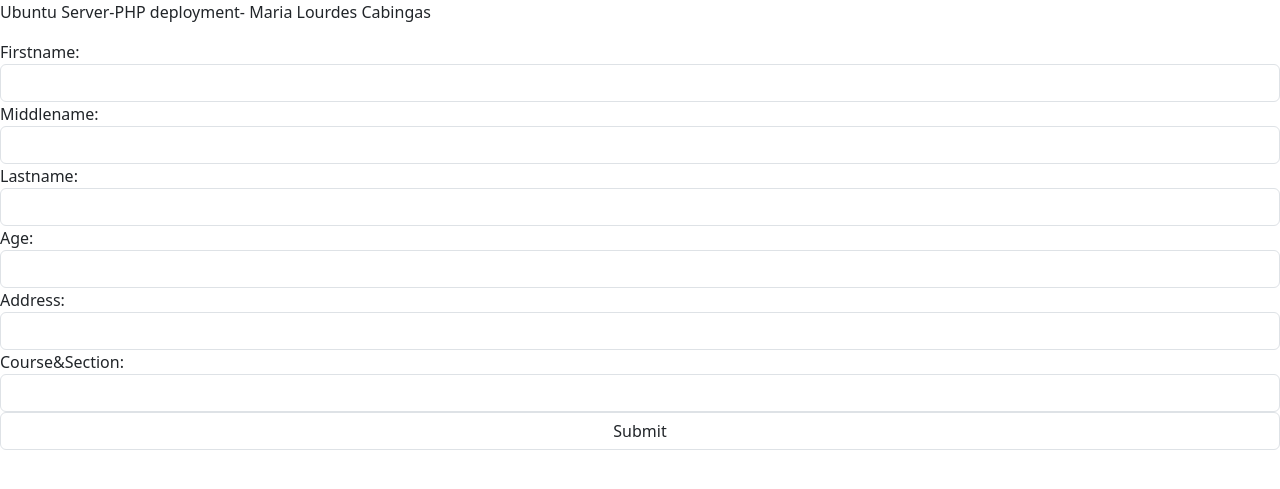
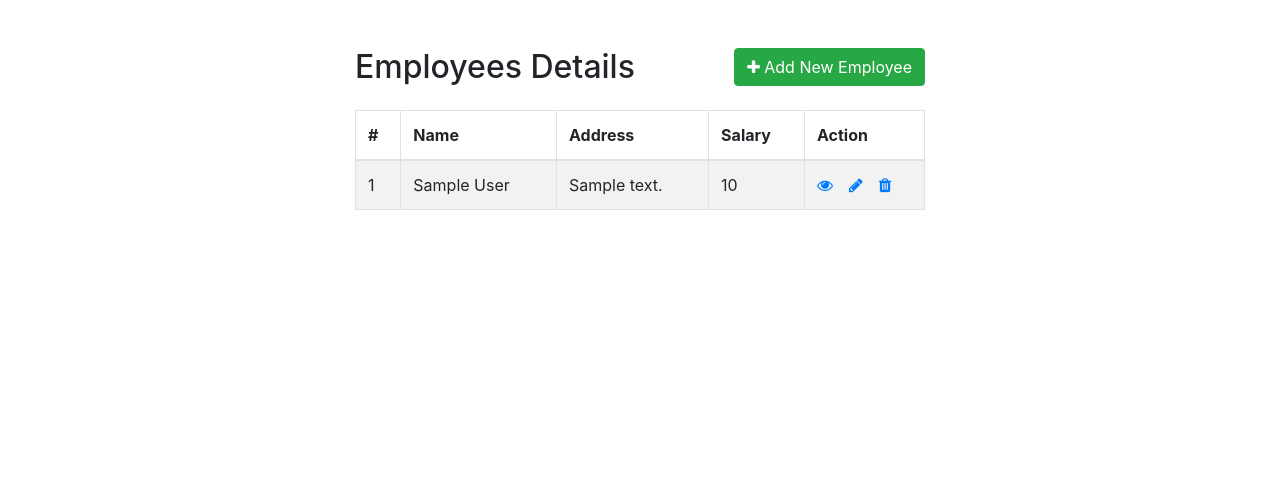
Before and after one commit to SarinaPascan/employees, a PHP site: page / in a window 1280 px wide. Shown: the top 489 px of the page. Run offline with PHP 8.4, Linux system fonts and the light colour scheme; tables that the repository leaves empty or names only in its code hold one stand-in row (values such as "Sample post").

Commit message:
Add files via upload

```diff
--- a/config.php
+++ b/config.php
@@ -0,0 +1,16 @@
+<?php
+/* Database credentials. Assuming you are running MySQL
+server with default setting (user 'root' with no password) */
+define('DB_SERVER', 'localhost');
+define('DB_USERNAME', 'sarina');
+define('DB_PASSWORD', 'Pascan123');
+define('DB_NAME', 'demo');
+
+/* Attempt to connect to MySQL database */
+$link = mysqli_connect(DB_SERVER, DB_USERNAME, DB_PASSWORD, DB_NAME);
+
+// Check connection
+if($link === false){
+    die("ERROR: Could not connect. " . mysqli_connect_error());
+}
+?>
--- a/index.php
+++ b/index.php
@@ -1,49 +1,86 @@
+<!DOCTYPE html>
 <html lang="en">
 <head>
     <meta charset="UTF-8">
-    <meta name="viewport" content="width=device-width, initial-scale=1.0">
-    <title>Ubuntu Server-PHP deployment</title>
+    <title>Dashboard</title>
+    <link rel="stylesheet" href="https://stackpath.bootstrapcdn.com/bootstrap/4.5.2/css/bootstrap.min.css">
+    <link rel="stylesheet" href="https://maxcdn.bootstrapcdn.com/font-awesome/4.7.0/css/font-awesome.min.css">
+    <script src="https://code.jquery.com/jquery-3.5.1.min.js"></script>
+    <script src="https://cdn.jsdelivr.net/npm/popper.js@1.16.1/dist/umd/popper.min.js"></script>
+    <script src="https://stackpath.bootstrapcdn.com/bootstrap/4.5.2/js/bootstrap.min.js"></script>
+    <style>
+        .wrapper{
+            width: 600px;
+            margin: 0 auto;
+        }
+        table tr td:last-child{
+            width: 120px;
+        }
+    </style>
+    <script>
+        $(document).ready(function(){
+            $('[data-toggle="tooltip"]').tooltip();
+        });
+    </script>
 </head>
-<link href="https://cdn.jsdelivr.net/npm/bootstrap@5.3.3/dist/css/bootstrap.min.css" rel="stylesheet" integrity="sha384-QWTKZyjpPEjISv5WaRU9OFeRpok6YctnYmDr5pNlyT2bRjXh0JMhjY6hW+ALEwIH" crossorigin="anonymous">
 <body>
-    <p>Ubuntu Server-PHP deployment- Maria Lourdes Cabingas</p>
-</body>
-<div>
-    <label>Firstname:</label>
-    <input type="text" name="firstname" class="form-control">
-</div>
+    <div class="wrapper">
+        <div class="container-fluid">
+            <div class="row">
+                <div class="col-md-12">
+                    <div class="mt-5 mb-3 clearfix">
+                        <h2 class="pull-left">Employees Details</h2>
+                        <a href="create.php" class="btn btn-success pull-right"><i class="fa fa-plus"></i> Add New Employee</a>
+                    </div>
+                    <?php
+                    // Include config file
+                    require_once "config.php";
 
-<div>
-    <label>Middlename:</label>
-    <input type="text" name="middlename" class="form-control">
-</div>
+                    // Attempt select query execution
+                    $sql = "SELECT * FROM employees";
+                    if($result = mysqli_query($link, $sql)){
+                        if(mysqli_num_rows($result) > 0){
+                            echo '<table class="table table-bordered table-striped">';
+                                echo "<thead>";
+                                    echo "<tr>";
+                                        echo "<th>#</th>";
+                                        echo "<th>Name</th>";
+                                        echo "<th>Address</th>";
+                                        echo "<th>Salary</th>";
+                                        echo "<th>Action</th>";
+                                    echo "</tr>";
+                                echo "</thead>";
+                                echo "<tbody>";
+                                while($row = mysqli_fetch_array($result)){
+                                    echo "<tr>";
+                                        echo "<td>" . $row['id'] . "</td>";
+                                        echo "<td>" . $row['name'] . "</td>";
+                                        echo "<td>" . $row['address'] . "</td>";
+                                        echo "<td>" . $row['salary'] . "</td>";
+                                        echo "<td>";
+                                            echo '<a href="read.php?id='. $row['id'] .'" class="mr-3" title="View Record" data-toggle="tooltip"><span class="fa fa-eye"></span></a>';
+                                            echo '<a href="update.php?id='. $row['id'] .'" class="mr-3" title="Update Record" data-toggle="tooltip"><span class="fa fa-pencil"></span></a>';
+                                            echo '<a href="delete.php?id='. $row['id'] .'" title="Delete Record" data-toggle="tooltip"><span class="fa fa-trash"></span></a>';
+                                        echo "</td>";
+                                    echo "</tr>";
+                                }
+                                echo "</tbody>";
+                            echo "</table>";
+                            // Free result set
+                            mysqli_free_result($result);
+                        } else{
+                            echo '<div class="alert alert-danger"><em>No records were found.</em></div>';
+                        }
+                    } else{
+                        echo "Oops! Something went wrong. Please try again later.";
+                    }
 
-<div>
-    <label>Lastname:</label>
-    <input type="text" name="lastname" class="form-control">
-</div>
-<div>
-    <label>Age:</label>
-    <input type="text" name="age" class="form-control">
-</div>
-
-<div>
-    <label>Address:</label>
-    <input type="text" name="address" class="form-control">
-</div>
-
-<div>
-    <label>Course&Section:</label>
-    <input type="text" name="course&section" class="form-control">
-</div>
-
-<div>
-    <input type="submit" value="Submit" class="form-control">
-</div>
-</html>
-
-<script src="https://cdn.jsdelivr.net/npm/bootstrap@5.3.3/dist/js/bootstrap.bundle.min.js" integrity="sha384-YvpcrYf0tY3lHB60NNkmXc5s9fDVZLESaAA55NDzOxhy9GkcIdslK1eN7N6jIeHz" crossorigin="anonymous"></script>
-<body>
-
+                    // Close connection
+                    mysqli_close($link);
+                    ?>
+                </div>
+            </div>
+        </div>
+    </div>
 </body>
 </html>
```
